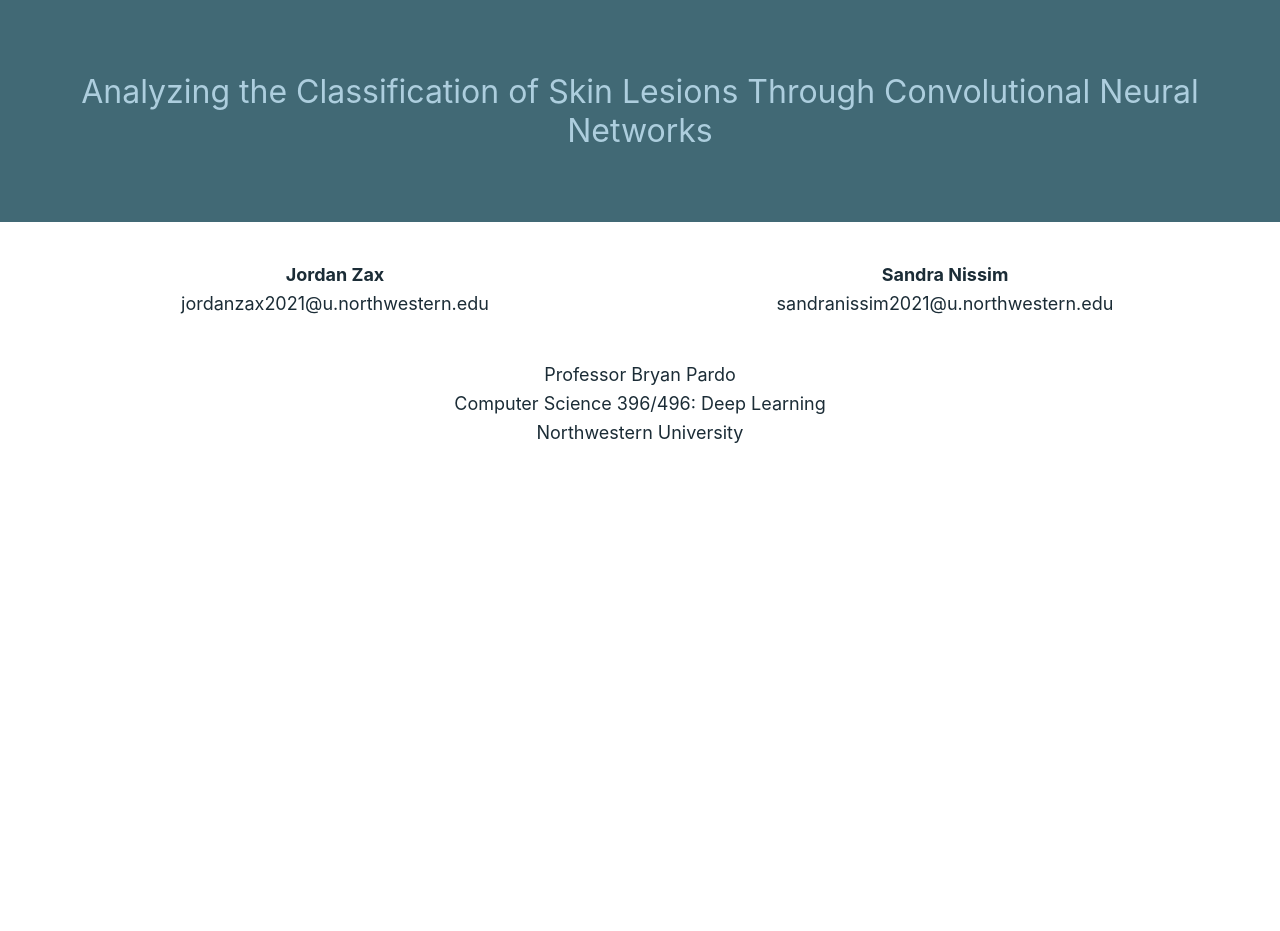
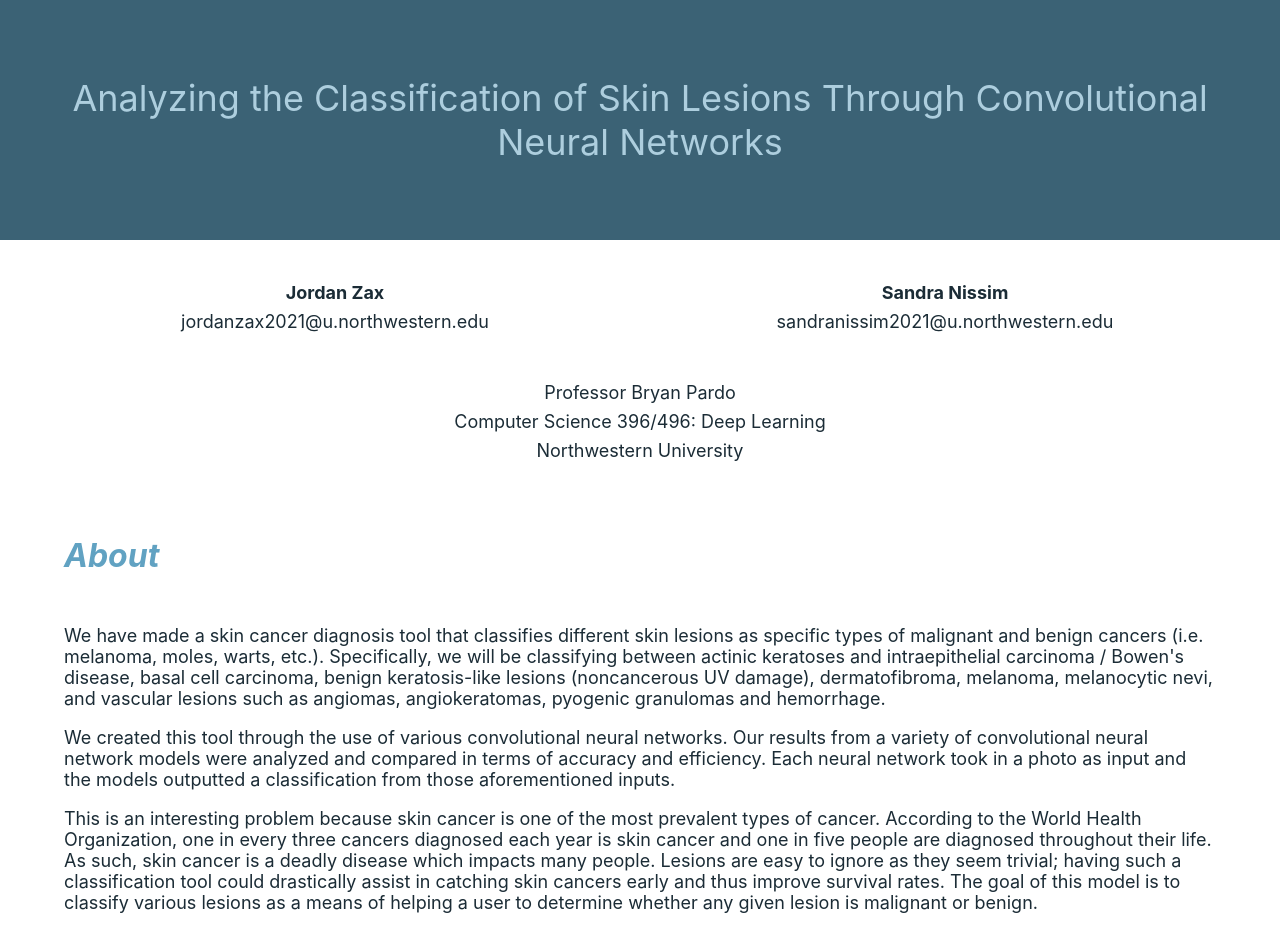
Before and after one commit to snissim123/dlProject, a React (Create React App) app: page / in a window 1280 px wide. Before the commit the page ends 800 px from the top, so only its background shows below. Built offline with nearby package versions, Linux system fonts and the light colour scheme.

Commit message:
finished prelim website

```diff
--- a/src/App.js
+++ b/src/App.js
@@ -3,13 +3,13 @@ import './App.css';
 
 
 const headerStyle = {
-  backgroundColor: "#416975",
+  backgroundColor: "#3B6275",
   padding: 40
 };
 
 const titleStyle = {
   color: "#ADCEDE",
-  fontSize: "32px",
+  fontSize: "36px",
 }
 
 const subStyle = {
@@ -30,8 +30,25 @@ const rightStyle = {
 }
 
 const courseStyle = {
-  padding: 100,
+  paddingTop: 100,
 }
+
+const aboutStyle = {
+  color: "#61A2C2",
+  float: "left",
+  fontSize: "32px",
+  paddingLeft: "5%",
+}
+
+const contentStyle = {
+  color: "#1B2C36",
+  float: "left",
+  fontSize: "18px",
+  width: "90%",
+  textAlign: "left",
+  paddingLeft: "5%",
+}
+
 
 function App() {
   return (
@@ -39,6 +56,7 @@ function App() {
       <header style={headerStyle}>
           <p style={titleStyle}>Analyzing the Classification of Skin Lesions Through Convolutional Neural Networks</p>
       </header>
+
       <body style={subStyle}>
         <div style={leftStyle}>
           <p><b>Jordan Zax</b></p>
@@ -55,6 +73,41 @@ function App() {
         </div>
       </body>
 
+      <div>
+        <div style={aboutStyle}>
+          <p><em><b>About</b></em></p>
+        </div>
+        <div style={contentStyle}>
+          <p>
+            We have made a skin cancer diagnosis tool that classifies different skin lesions as
+            specific types of malignant and benign cancers (i.e. melanoma, moles, warts, etc.).
+            Specifically, we will be classifying between actinic keratoses and intraepithelial
+            carcinoma / Bowen's disease, basal cell carcinoma, benign keratosis-like lesions
+            (noncancerous UV damage), dermatofibroma, melanoma, melanocytic nevi, and vascular
+            lesions such as angiomas, angiokeratomas, pyogenic granulomas and hemorrhage.
+          </p>
+          <p>
+            We created this tool through the use of various convolutional neural networks.
+            Our results from a variety of convolutional neural network models were analyzed
+            and compared in terms of accuracy and efficiency. Each neural network took in
+            a photo as input and the models outputted a classification from those
+            aforementioned inputs.
+          </p>
+          <p>
+            This is an interesting problem because skin cancer is one of the most prevalent types
+            of cancer. According to the World Health Organization, one in every three cancers
+            diagnosed each year is skin cancer and one in five people are diagnosed throughout their
+            life.  As such, skin cancer is a deadly disease which impacts many people. Lesions are
+            easy to ignore as they seem trivial; having such a classification tool could drastically
+            assist in catching skin cancers early and thus improve survival rates. The goal of this
+            model is to classify various lesions as a means of helping a user to determine whether
+            any given lesion is malignant or benign.
+          </p>
+        </div>
+
+      </div>
+
+
 
     </div>
   );
```
Also changed, not shown: 1 other file (tests, documents, lock files or other folders).
